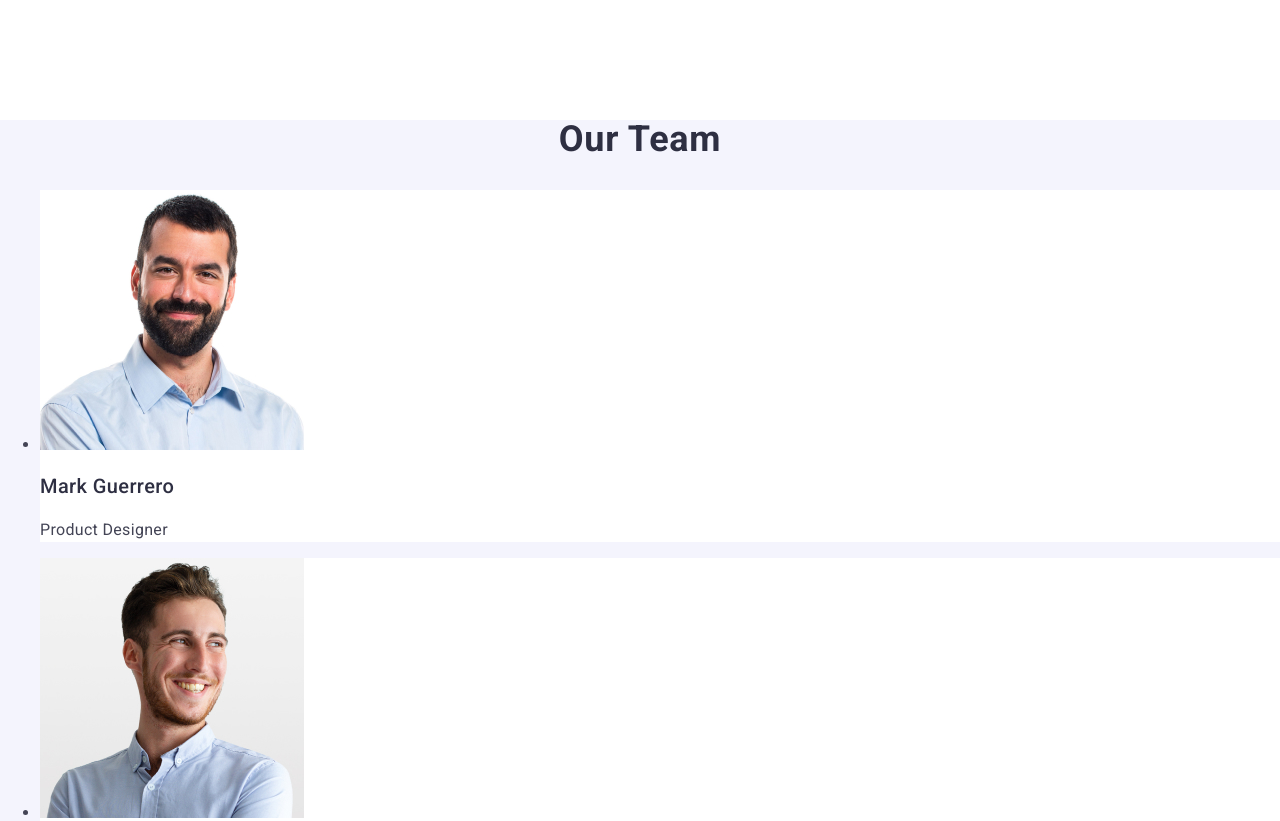
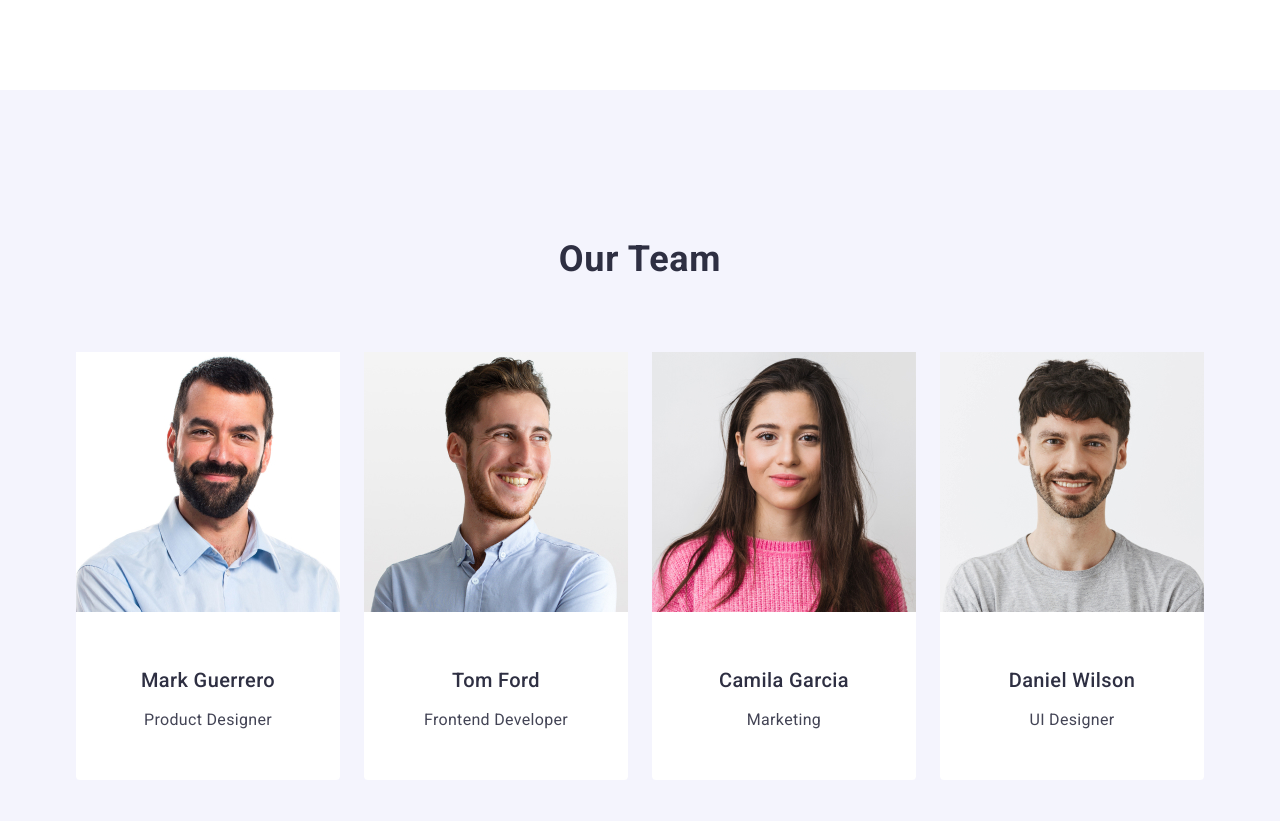
Before and after one commit to ozyca/goit-markup-hw-03, a plain HTML site: page index.html in a window 1280 px wide. Shown: the part 1020-1841 px from the top of the page. Drawn offline with nearby package versions, Linux system fonts and the light colour scheme.

Commit message:
section 3

```diff
--- a/css/styles.css
+++ b/css/styles.css
@@ -247,3 +247,36 @@ display: flex;
 .skills-title {
     margin-bottom: 8px;
 }
+/* a treia sectiune */
+.team-section {
+    padding: 120px 0;
+}
+.container {
+    width: 1158px;
+    margin: 0 auto;
+    padding: 0 15px;
+}
+.our-team-title {
+    margin-bottom: 72px;
+}
+.team-list {
+    display: flex;
+    gap: 24px;
+    list-style: none;
+    padding: 0;
+    margin: 0;
+}
+.team-member {
+    width: calc((100% - 72px) / 4);
+    border-radius: 0px 0px 4px 4px;
+}
+.member-info {
+    padding: 32px 0;
+}
+.member-title {
+    text-align: center;
+    margin-bottom: 8px;
+}
+.member-role {
+    text-align: center;
+}
--- a/index.html
+++ b/index.html
@@ -53,7 +53,7 @@
     <!--section 2-->
     <section class="skills-section">
       <div class="second-section-container container">
-        <h2 class="visually-hidden">Abilitati </h2>
+        <h2 class=" title visually-hidden">Abilitati </h2>
         <ul class="skills-list">
           <li class="skills-item">
             <h3 class="skills-title">Strategy</h3>
@@ -81,29 +81,39 @@
 
     <!--section 3-->
     <section class="team-section">
+      <div class="team-container container">
         <h2 class="our-team-title">Our Team</h2>
         <ul class="team-list">
           <li class="team-member">
             <img src="./images/MarkGuerrero.jpg" alt="Mark Guerrero" width="264">
+            <div class="member-info">
               <h3 class="member-title">Mark Guerrero</h3>
               <p class="member-role">Product Designer</p>
+            </div>
           </li>
           <li class="team-member">
             <img src="./images/TomFord.jpg" alt="Tom Ford" width="264">
+            <div class="member-info">
               <h3 class="member-title">Tom Ford</h3>
               <p class="member-role">Frontend Developer</p>
+            </div>
           </li>
           <li class="team-member">
             <img src="./images/CamilaGarcia.jpg" alt="Camila Garcia" width="264">
+            <div class="member-info">
               <h3 class="member-title">Camila Garcia</h3>
               <p class="member-role">Marketing</p>
+            </div>
           </li>
           <li class="team-member">
             <img src="./images/DanielWilson.jpg" alt="Daniel Wilson.jpg" width="264">
+            <div class="member-info">
               <h3 class="member-title">Daniel Wilson</h3>
               <p class="member-role">UI Designer</p>
+            </div>
           </li>
         </ul>
+      </div>
     </section>
 
     <!--section 4-->
```
Lines whose indentation alone changed are shown as unchanged.
